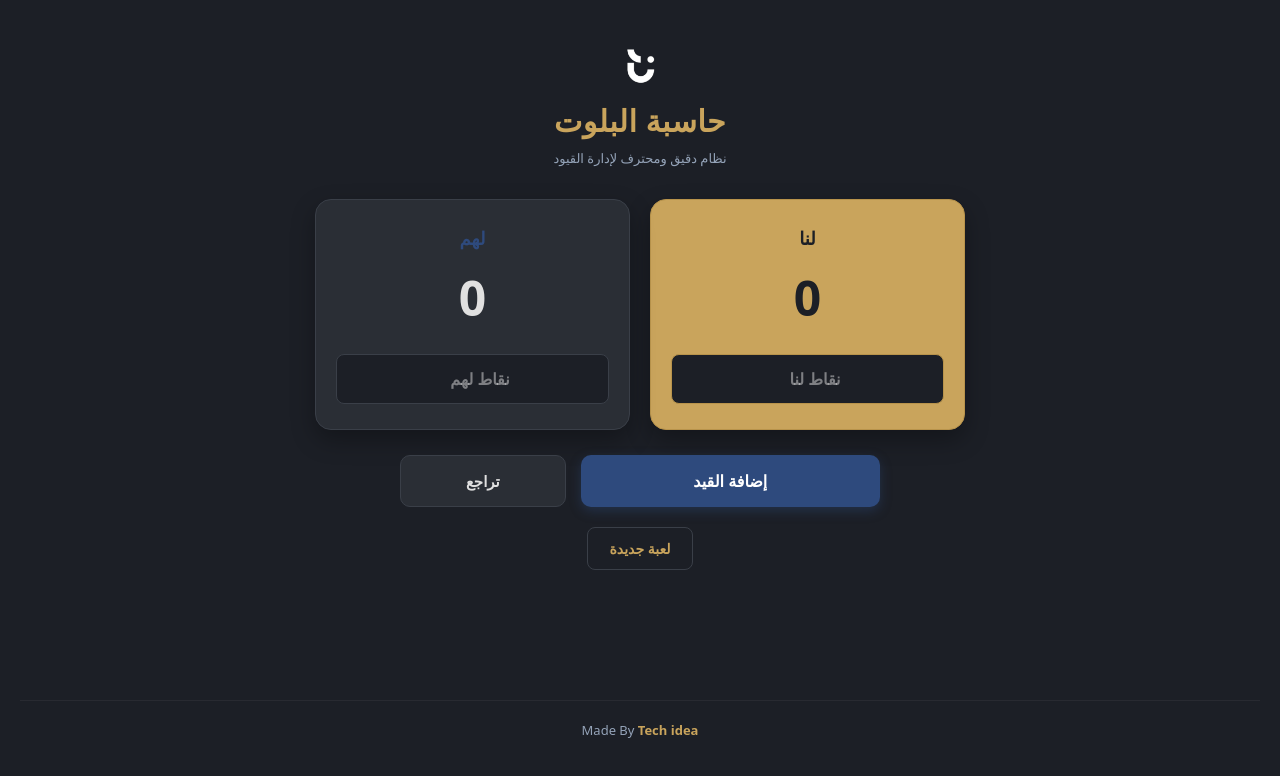
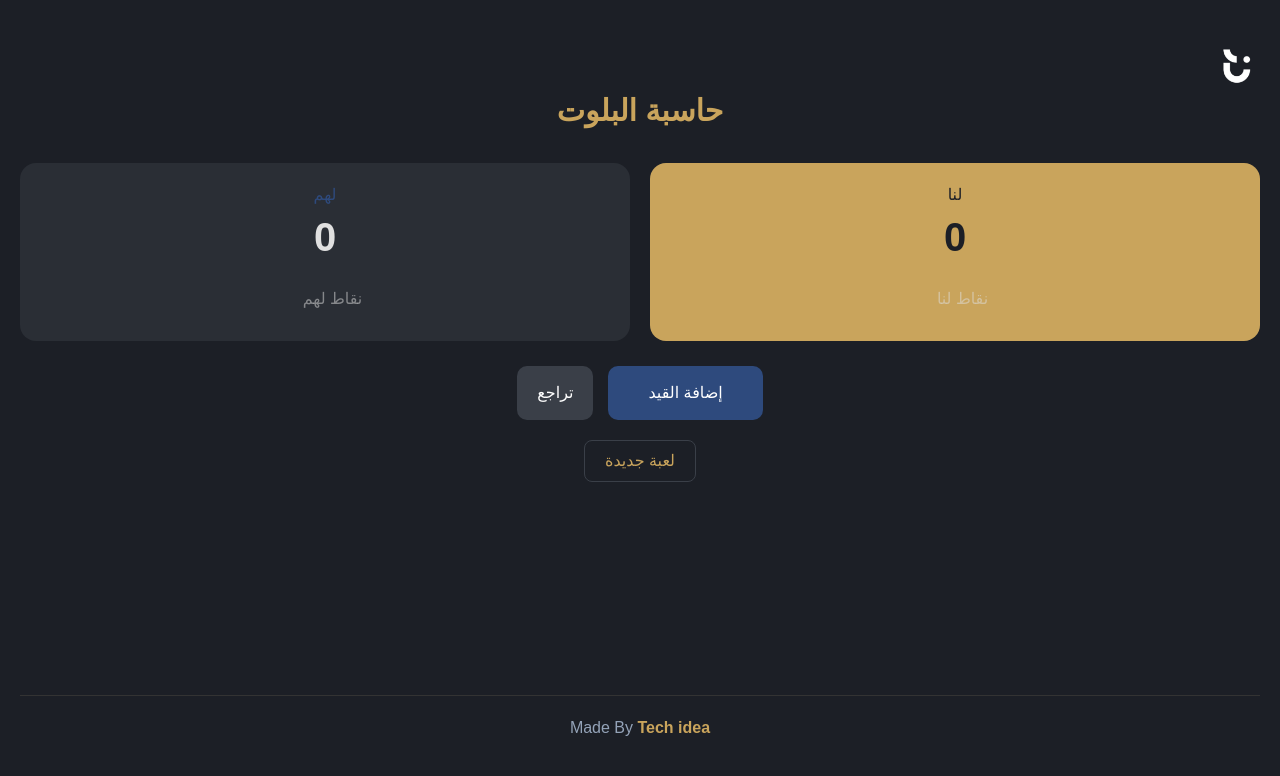
Before and after one commit to N7eS/baloot-calculator, a Next.js app: page / in a window 1280 px wide. Shown: the top 776 px of the page. Built offline with nearby package versions, Linux system fonts and the light colour scheme.

Commit message:
update with speech synthesis

```diff
--- a/app/page.tsx
+++ b/app/page.tsx
@@ -10,13 +10,20 @@ interface Round {
 export default function BalootCalculator() {
   const [usScore, setUsScore] = useState<number>(0);
   const [themScore, setThemScore] = useState<number>(0);
-
   const [usInput, setUsInput] = useState<string>('');
   const [themInput, setThemInput] = useState<string>('');
-
   const [rounds, setRounds] = useState<Round[]>([]);
   const [errText, setErrText] = useState<string>('');
   const [winnerMessage, setWinnerMessage] = useState<string>('');
+
+  // دالة النطق (Text-to-Speech)
+  const speak = (text: string) => {
+    if ('speechSynthesis' in window) {
+      const utterance = new SpeechSynthesisUtterance(text);
+      utterance.lang = 'ar-SA';
+      window.speechSynthesis.speak(utterance);
+    }
+  };
 
   useEffect(() => {
     const savedUsScore = localStorage.getItem('baloot_usScore');
@@ -39,18 +46,12 @@ export default function BalootCalculator() {
 
   const showErr = (msg: string) => {
     setErrText(msg);
-    try {
-      const audio = new Audio('/error.mp3');
-      audio.play().catch(e => console.log("Audio play blocked:", e));
-    } catch (err) {
-      console.log(err);
-    }
+    speak(msg); // نطق الخطأ صوتياً
     setTimeout(() => setErrText(''), 5000);
   };
 
   const handleSubmit = () => {
     setErrText('');
-
     const usVal = usInput.trim() === '' ? 0 : parseInt(usInput);
     const themVal = themInput.trim() === '' ? 0 : parseInt(themInput);
 
@@ -62,53 +63,44 @@ export default function BalootCalculator() {
     if (usVal === 0 && themVal === 0) return;
 
     const total = usVal + themVal;
-
     const validBalootTotals = [
       16, 26, 36, 46, 52, 62, 66, 72, 76, 82, 86, 92, 96, 102, 106,
       112, 116, 122, 126, 136, 142, 152, 162, 172, 212, 252, 262, 302, 352, 452, 552
     ];
 
     if (!validBalootTotals.includes(total)) {
-      showErr(`خطأ في الحساب! مجموع النقاط (${total}) لا يوافق أي من قوانين البلوت الصحيحة.`);
+      showErr(`خطأ في الحساب! المجموع ${total} غير صحيح.`);
       return;
     }
 
     const newRound: Round = { us: usVal, them: themVal };
     const updatedRounds = [newRound, ...rounds];
-
     const newUsScore = usScore + usVal;
     const newThemScore = themScore + themVal;
+
+    // نطق النتيجة الحالية
+    speak(`لنا ${newUsScore} ولهم ${newThemScore}`);
 
     let newWinner = '';
     if (newUsScore >= 152 || newThemScore >= 152) {
       const teamName = newUsScore > newThemScore ? 'لنا' : 'لهم';
       newWinner = `🎉 مبروك فوز فريق (${teamName}) بالجيّم!`;
-
-      try {
-        const audio = new Audio('/finish.mp3');
-        audio.play().catch(e => console.log("Audio play blocked:", e));
-      } catch (err) {
-        console.log(err);
-      }
+      speak(`مبروك فوز فريق ${teamName}`);
     }
 
     setUsScore(newUsScore);
     setThemScore(newThemScore);
     setRounds(updatedRounds);
     setWinnerMessage(newWinner);
-
     setUsInput('');
     setThemInput('');
-
     saveToStorage(newUsScore, newThemScore, updatedRounds, newWinner);
   };
 
   const handleUndo = () => {
     if (rounds.length === 0) return;
-
     const lastRound = rounds[0];
     const updatedRounds = rounds.slice(1);
-
     const newUsScore = usScore - lastRound.us;
     const newThemScore = themScore - lastRound.them;
 
@@ -116,136 +108,55 @@ export default function BalootCalculator() {
     setThemScore(newThemScore);
     setRounds(updatedRounds);
     setWinnerMessage('');
-    setErrText('');
-
     saveToStorage(newUsScore, newThemScore, updatedRounds, '');
+    speak('تم التراجع عن آخر قيد');
   };
 
   const resetGame = () => {
     setUsScore(0);
     setThemScore(0);
-    setUsInput('');
-    setThemInput('');
     setRounds([]);
-    setErrText('');
     setWinnerMessage('');
-
-    localStorage.removeItem('baloot_usScore');
-    localStorage.removeItem('baloot_themScore');
-    localStorage.removeItem('baloot_rounds');
-    localStorage.removeItem('baloot_winner');
+    localStorage.clear();
+    speak('تم بدء لعبة جديدة');
   };
 
   return (
-    <div style={{
-      minHeight: '100vh',
-      background: '#1C1F26',
-      color: '#E0E0E0',
-      padding: '40px 20px',
-      textAlign: 'center',
-      fontFamily: 'system-ui, -apple-system, sans-serif',
-      direction: 'rtl',
-      display: 'flex',
-      flexDirection: 'column',
-      justifyContent: 'space-between'
-    }}>
-
+    <div style={{ minHeight: '100vh', background: '#1C1F26', color: '#E0E0E0', padding: '40px 20px', textAlign: 'center', direction: 'rtl', display: 'flex', flexDirection: 'column', justifyContent: 'space-between' }}>
       <div>
-        <div style={{ marginBottom: '30px', display: 'flex', flexDirection: 'column', alignItems: 'center' }}>
-          <div style={{ marginBottom: '10px' }}>
-            <Image src="/logo.png" alt="Logo" width={48} height={48} style={{ objectFit: 'contain' }} />
-          </div>
-          <h1 style={{ fontSize: '30px', fontWeight: '800', color: '#C9A45C', letterSpacing: '0.5px' }}>حاسبة البلوت</h1>
-          <p style={{ fontSize: '13px', color: '#94a3b8', fontWeight: '400', marginTop: '6px' }}>نظام دقيق ومحترف لإدارة القيود</p>
+        <div style={{ marginBottom: '30px', alignItems: 'center' }}>
+          <Image src="/logo.png" alt="Logo" width={48} height={48} />
+          <h1 style={{ fontSize: '30px', fontWeight: '800', color: '#C9A45C' }}>حاسبة البلوت</h1>
         </div>
 
-        {errText && (
-          <div style={{ background: 'rgba(220, 38, 38, 0.15)', border: '1px solid #ef4444', color: '#fca5a5', padding: '14px 20px', borderRadius: '10px', fontWeight: 'bold', maxWidth: '500px', margin: '0 auto 20px', fontSize: '14px' }}>
-            ⚠️ {errText}
+        {errText && <div style={{ background: 'rgba(220, 38, 38, 0.2)', border: '1px solid #ef4444', color: '#fca5a5', padding: '15px', borderRadius: '10px', marginBottom: '20px' }}>{errText}</div>}
+        {winnerMessage && <div style={{ background: 'rgba(46, 74, 125, 0.3)', color: '#C9A45C', padding: '15px', borderRadius: '10px', marginBottom: '20px', fontWeight: 'bold' }}>{winnerMessage}</div>}
+
+        <div style={{ display: 'flex', justifyContent: 'center', gap: '20px', marginBottom: '25px' }}>
+          <div style={{ background: '#C9A45C', padding: '20px', borderRadius: '16px', flex: 1 }}>
+            <h3 style={{ color: '#1C1F26' }}>لنا</h3>
+            <div style={{ fontSize: '40px', fontWeight: '900', color: '#1C1F26' }}>{usScore}</div>
+            <input type="number" value={usInput} onChange={(e) => setUsInput(e.target.value)} placeholder="نقاط لنا" style={{ width: '90%', padding: '10px', marginTop: '10px', borderRadius: '8px', border: 'none', textAlign: 'center' }} />
           </div>
-        )}
-
-        {winnerMessage && (
-          <div style={{ background: 'rgba(46, 74, 125, 0.3)', border: '1px solid #2E4A7D', color: '#C9A45C', padding: '16px', borderRadius: '12px', fontWeight: '800', fontSize: '18px', maxWidth: '500px', margin: '0 auto 20px' }}>
-            {winnerMessage}
+          <div style={{ background: '#2A2E35', padding: '20px', borderRadius: '16px', flex: 1 }}>
+            <h3 style={{ color: '#2E4A7D' }}>لهم</h3>
+            <div style={{ fontSize: '40px', fontWeight: '900' }}>{themScore}</div>
+            <input type="number" value={themInput} onChange={(e) => setThemInput(e.target.value)} placeholder="نقاط لهم" style={{ width: '90%', padding: '10px', marginTop: '10px', borderRadius: '8px', border: 'none', textAlign: 'center' }} />
           </div>
-        )}
-
-        <div style={{ display: 'flex', justifyContent: 'center', gap: '20px', marginBottom: '25px', maxWidth: '650px', margin: '0 auto 25px' }}>
-
-          <div style={{ background: '#C9A45C', padding: '25px 20px', borderRadius: '16px', border: '1px solid #b8934b', flex: 1, boxShadow: '0 10px 25px rgba(0,0,0,0.3)' }}>
-            <h3 style={{ color: '#1C1F26', fontSize: '18px', marginBottom: '10px', fontWeight: '800' }}>لنا</h3>
-            <div style={{ fontSize: '48px', fontWeight: '900', marginBottom: '20px', color: '#1C1F26' }}>{usScore}</div>
-            <input
-              type="number"
-              placeholder="نقاط لنا"
-              value={usInput}
-              onChange={(e) => setUsInput(e.target.value)}
-              style={{ width: '100%', padding: '12px', borderRadius: '8px', border: '1px solid #b8934b', background: '#1C1F26', color: '#E0E0E0', textAlign: 'center', fontSize: '16px', fontWeight: 'bold', outline: 'none' }}
-            />
-          </div>
-
-          <div style={{ background: '#2A2E35', padding: '25px 20px', borderRadius: '16px', border: '1px solid #3A3F48', flex: 1, boxShadow: '0 10px 25px rgba(0,0,0,0.3)' }}>
-            <h3 style={{ color: '#2E4A7D', fontSize: '18px', marginBottom: '10px', fontWeight: '700' }}>لهم</h3>
-            <div style={{ fontSize: '48px', fontWeight: '900', marginBottom: '20px', color: '#E0E0E0' }}>{themScore}</div>
-            <input
-              type="number"
-              placeholder="نقاط لهم"
-              value={themInput}
-              onChange={(e) => setThemInput(e.target.value)}
-              style={{ width: '100%', padding: '12px', borderRadius: '8px', border: '1px solid #3A3F48', background: '#1C1F26', color: '#E0E0E0', textAlign: 'center', fontSize: '16px', fontWeight: 'bold', outline: 'none' }}
-            />
-          </div>
-
         </div>
 
-        <div style={{ display: 'flex', justifyContent: 'center', gap: '15px', maxWidth: '480px', margin: '0 auto 20px' }}>
-          <button onClick={handleSubmit} style={{ flex: 2, padding: '14px', background: '#2E4A7D', color: '#FFFFFF', border: 'none', borderRadius: '10px', fontWeight: '700', fontSize: '16px', cursor: 'pointer', boxShadow: '0 4px 12px rgba(46,74,125,0.4)' }}>
-            إضافة القيد
-          </button>
-          <button onClick={handleUndo} style={{ flex: 1, padding: '14px', background: '#2A2E35', color: '#E0E0E0', border: '1px solid #3A3F48', borderRadius: '10px', fontWeight: '600', fontSize: '15px', cursor: 'pointer' }}>
-            تراجع
-          </button>
+        <div style={{ display: 'flex', justifyContent: 'center', gap: '15px', marginBottom: '20px' }}>
+          <button onClick={handleSubmit} style={{ padding: '15px 40px', background: '#2E4A7D', color: '#FFF', border: 'none', borderRadius: '10px', cursor: 'pointer' }}>إضافة القيد</button>
+          <button onClick={handleUndo} style={{ padding: '15px 20px', background: '#3A3F48', color: '#FFF', border: 'none', borderRadius: '10px', cursor: 'pointer' }}>تراجع</button>
         </div>
 
-        <button onClick={resetGame} style={{ padding: '10px 22px', background: 'transparent', color: '#C9A45C', border: '1px solid #3A3F48', borderRadius: '8px', fontWeight: '600', fontSize: '14px', cursor: 'pointer', marginBottom: '30px' }}>
-          لعبة جديدة
-        </button>
-
-        {rounds.length > 0 && (
-          <div style={{ maxWidth: '480px', margin: '0 auto', background: '#2A2E35', borderRadius: '14px', border: '1px solid #3A3F48', padding: '15px', textAlign: 'right' }}>
-            <h4 style={{ fontSize: '15px', color: '#C9A45C', marginBottom: '12px', textAlign: 'center', fontWeight: '700' }}>سجل الجولات السابقة</h4>
-            <div style={{ display: 'flex', flexDirection: 'column', gap: '8px', maxHeight: '200px', overflowY: 'auto' }}>
-              {rounds.map((round, index) => {
-                const roundNum = rounds.length - index;
-                return (
-                  <div key={index} style={{ display: 'flex', justifyContent: 'space-between', padding: '10px 14px', background: '#1C1F26', borderRadius: '8px', border: '1px solid #3A3F48', fontSize: '14px' }}>
-                    <span style={{ color: '#94a3b8', fontWeight: 'bold' }}>جولة {roundNum}</span>
-                    <div style={{ display: 'flex', gap: '20px' }}>
-                      <span style={{ color: '#C9A45C' }}>لنا: <b>{round.us}</b></span>
-                      <span style={{ color: '#E0E0E0' }}>لهم: <b>{round.them}</b></span>
-                    </div>
-                  </div>
-                );
-              })}
-            </div>
-          </div>
-        )}
-
+        <button onClick={resetGame} style={{ background: 'transparent', color: '#C9A45C', border: '1px solid #3A3F48', padding: '8px 20px', borderRadius: '8px', cursor: 'pointer' }}>لعبة جديدة</button>
       </div>
 
-      <footer style={{ marginTop: '50px', padding: '20px', borderTop: '1px solid rgba(255,255,255,0.05)', fontSize: '13px', textAlign: 'center' }}>
+      <footer style={{ marginTop: '50px', padding: '20px', borderTop: '1px solid #333' }}>
         <span style={{ color: '#94a3b8' }}>Made By </span>
-        <a
-          href="https://na9er.net"
-          target="_blank"
-          rel="noopener noreferrer"
-          style={{ color: '#C9A45C', fontWeight: '700', textDecoration: 'none' }}
-        >
-          Tech idea
-        </a>
+        <a href="https://na9er.net" target="_blank" style={{ color: '#C9A45C', fontWeight: '700', textDecoration: 'none' }}>Tech idea</a>
       </footer>
-
     </div>
   );
 }
```
